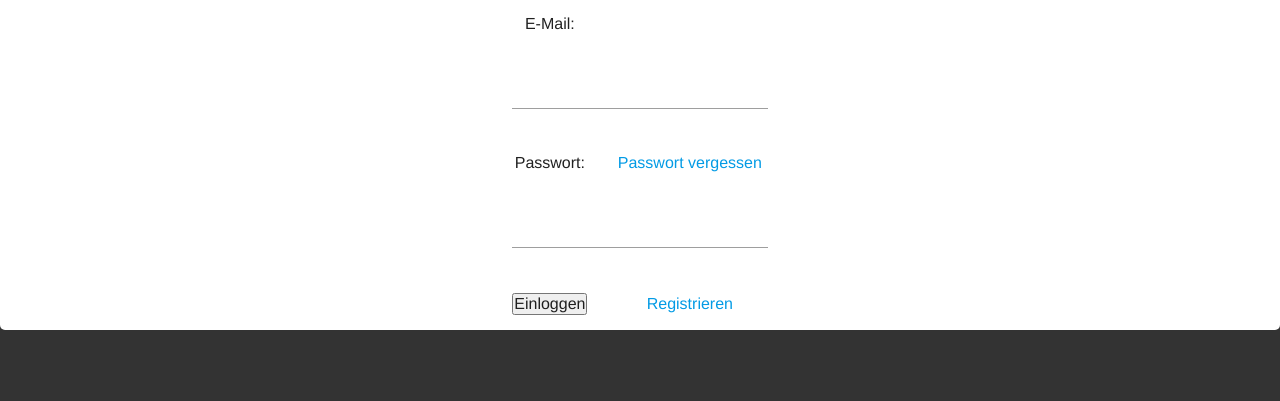
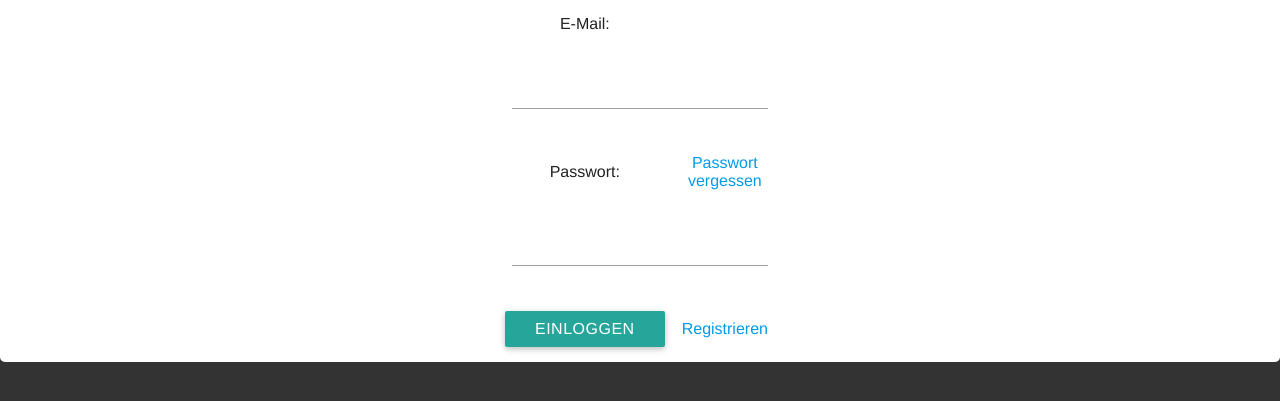
Before and after one commit to kirkozlov/swe, a PHP site: page /login.php in a window 1280 px wide. Shown: the part 64-465 px from the top of the page. Run offline with PHP 8.4, Linux system fonts and the light colour scheme; some libraries are stand-ins or nearby versions.

Commit message:
login button

```diff
--- a/login.php
+++ b/login.php
@@ -105,7 +105,7 @@
 			<tr><td colspan="2"><input id="email"style="max-width: 280px; width: 95%;" type="text" name="email" value=<?php echo "'".$e."'" ?>/></td></tr>
 			<tr><td>Passwort:</td><td><a id ="passver" href="" onclick="sendmypass()">Passwort vergessen</a></td></tr>
 			<tr><td colspan="2"><input style="max-width: 280px; width: 95%;" id="p1" type="password" name="password"/></td><tr>
-			<tr><td><input type="submit" name="activ" onclick="loginclick()"value="Einloggen"/></td><td><a href="reg.php">Registrieren</a></td></tr>
+			<tr><td><button  class="waves-effect waves-light btn"  type="submit" name="activ" onclick="loginclick()" />Einloggen</button></td><td><a href="reg.php">Registrieren</a></td></tr>
 		</table>
 		</form>
 		</div>
```
